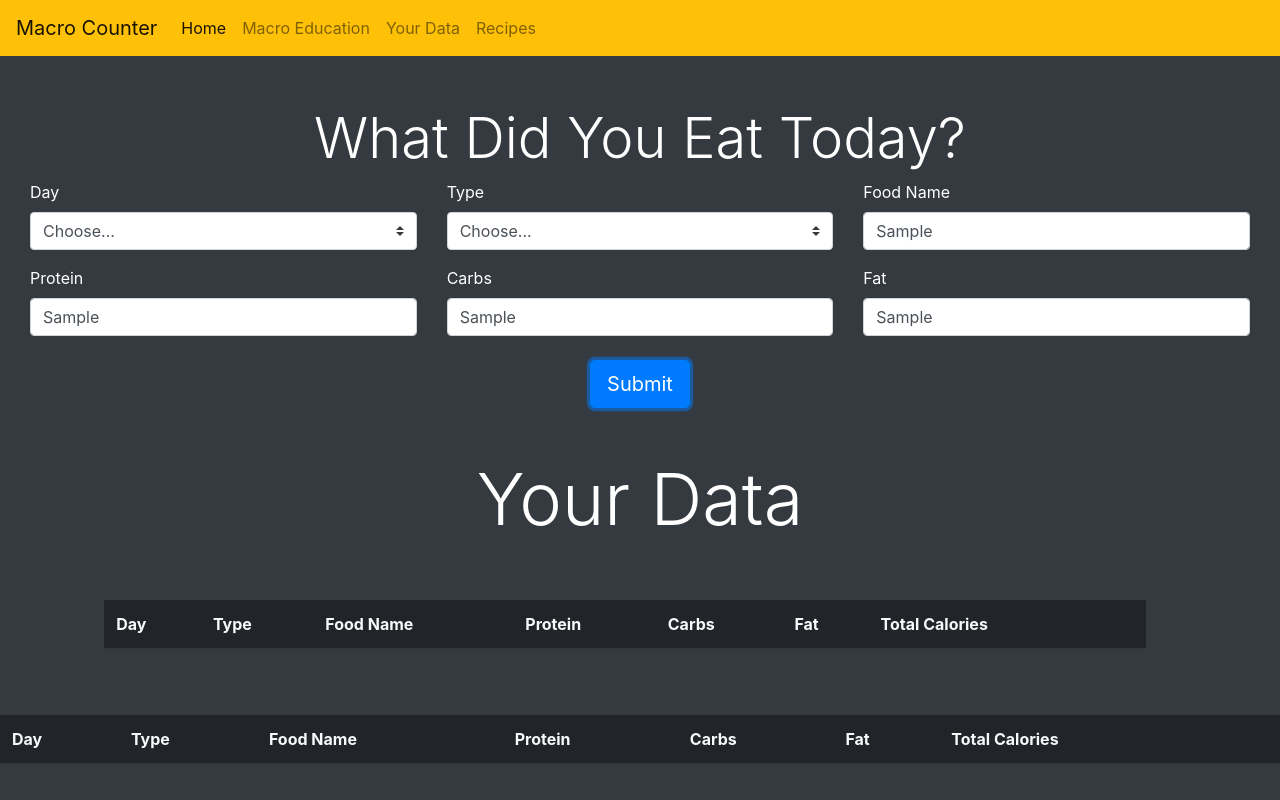
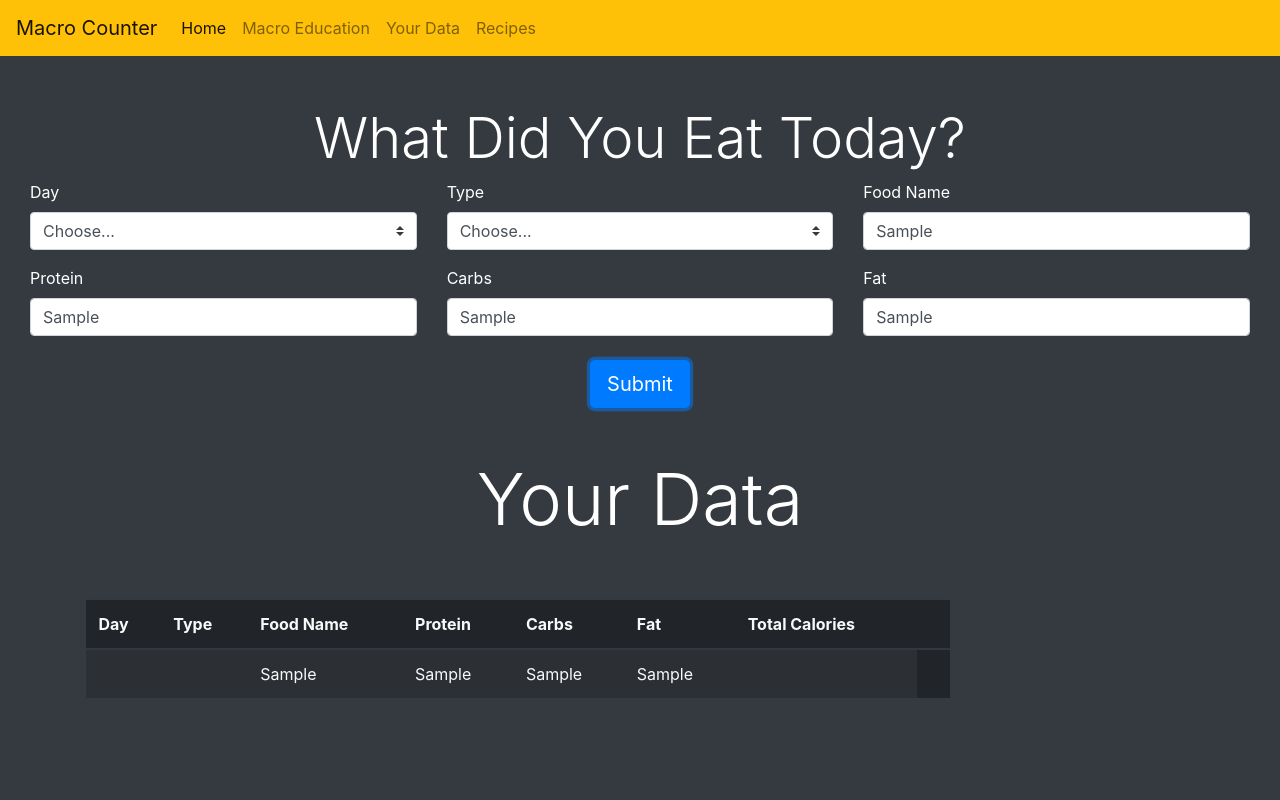
Before and after one commit to rsoto003/macro-counter-react, a React (Create React App) app: page /data in a window 1280 px wide. Both pictures are taken after typing "Sample", "Sample", "Sample", "Sample" into the empty fields and a click on the button "Submit". Built offline with nearby package versions, Linux system fonts and the light colour scheme.

Commit message:
macro data from state is now displaying on table on form submit

```diff
--- a/src/App.js
+++ b/src/App.js
@@ -4,8 +4,7 @@ import Navbar from './components/layout/Navbar';
 import Data from './components/pages/Data';
 import Info from './components/pages/Info';
 import Landing from './components/pages/Landing';
-import MacroForm from './components/layout/MacroForm';
-// import Recipes from './components/pages/Recipes'
+
 
 
 class App extends Component {
@@ -17,17 +16,9 @@ class App extends Component {
         protein: '',
         carbs: '',
         fat: '',
+        calories: '',
         error: ''
     };
-
-    // let macroData = {
-    //   day: 'Friday',
-    //   type: 'Breakfast',
-    //   foodName: 'Breakfast Burrito',
-    //   protein: 75,
-    //   carbs: 56,
-    //   fat: 2000,
-    //   form: true
 
   handleChange = event => {
     const { name, value } = event.target;
@@ -68,35 +59,13 @@ class App extends Component {
               <Route exact path="/data" render={ props => (
                 <Fragment>
                   <Data
-                    // day={this.state.day}
-                    // type={this.state.type}
-                    // foodName={this.state.foodName}
-                    // protein={this.state.protein}
-                    // carbs={this.state.carbs}
-                    // fat={this.state.fat}
-                    // form={this.state.form}
-                    // calculateMacros={this.calculateMacros}
                     handleChange={this.handleChange}
                     calculateMacros={this.calculateMacros}
                     macros = {this.state.macros}
                   />
-                  <MacroForm data={this.state.macroData}  />
                 </Fragment>
               )} />
             </Switch>
-            {/* <Data
-            path="/data"
-            component={Data}
-            day={this.state.day}
-            type={this.state.type}
-            foodName={this.state.foodName}
-            protein={this.state.protein}
-            carbs={this.state.carbs}
-            fat={this.state.fat}
-            form={this.state.form}
-            calculateMacros={this.calculateMacros}
-            /> */}
-
           <Switch>
           <Route path="/info" render={ props => (
             <Fragment>
--- a/src/components/layout/MacroForm.js
+++ b/src/components/layout/MacroForm.js
@@ -1,7 +1,9 @@
 import React from 'react';
+import TableData from './TableData';
 
 function MacroForm(props){
-   return (
+    let macroData = props.macros.map( item => <TableData item={item}/>)
+    return (
         <table className="table table-hover table-dark table-striped mt-5 col-xl-10 col-lg-10 col-md-10 col-sm-10 mx-auto text-light" id="userData" >
             <thead>
                 <tr>
@@ -16,12 +18,9 @@ function MacroForm(props){
                 </tr>
             </thead>
 
-            {/* <tbody>
-                <tr>
-                    <th>{props.day}</th>
-                    <td>{props.type}</td>
-                </tr>
-            </tbody> */}
+            <tbody>
+                {macroData}
+            </tbody>
         </table>
         );
 }
--- /dev/null
+++ b/src/components/layout/TableData.js
@@ -0,0 +1,18 @@
+import React from 'react';
+
+const TableData = props => {
+    const { day, type, food, protein, carbs, fat, calories } = props.item;
+    return (
+        <tr>
+            <th scope="row">{day}</th>
+            <td>{type}</td>
+            <td>{food}</td>
+            <td>{protein}</td>
+            <td>{carbs}</td>
+            <td>{fat}</td>
+            <td>{calories}</td>
+        </tr>
+    )
+}
+
+export default TableData;
--- a/src/components/pages/Data.js
+++ b/src/components/pages/Data.js
@@ -11,8 +11,7 @@ function Data(props) {
                     <div className="form-group col-xl-4 col-lg-4 col-md-6">
                         <label>Day</label>
                         <select
-
-                                className="custom-select"
+                            className="custom-select"
                             name="day"
                             value={day}
                             onChange={props.handleChange}
@@ -29,7 +28,12 @@ function Data(props) {
                     </div>
                     <div className="form-group col-xl-4 col-lg-4 col-md-6">
                         <label>Type</label>
-                        <select className="custom-select" name="type" value={type} onChange={props.handleChange}>
+                        <select
+                            className="custom-select"
+                            name="type"
+                            value={type}
+                            onChange={props.handleChange}
+                        >
                             <option defaultValue>Choose...</option>
                             <option value="Breakfast">Breakfast</option>
                             <option value="Lunch">Lunch</option>
@@ -64,9 +68,8 @@ function Data(props) {
 
                 </form>
                 <h1 className="mt-5 display-3 text-center">Your Data</h1>
-                <div className="row col-xl-12 col-lg-8 col-md-8 col-sm-6">
-
-                    <MacroForm />
+                <div className="row col-xl-10 col-lg-8 col-md-8 col-sm-12">
+                    <MacroForm macros={props.macros}/>
                 </div>
            </div>
 
```
